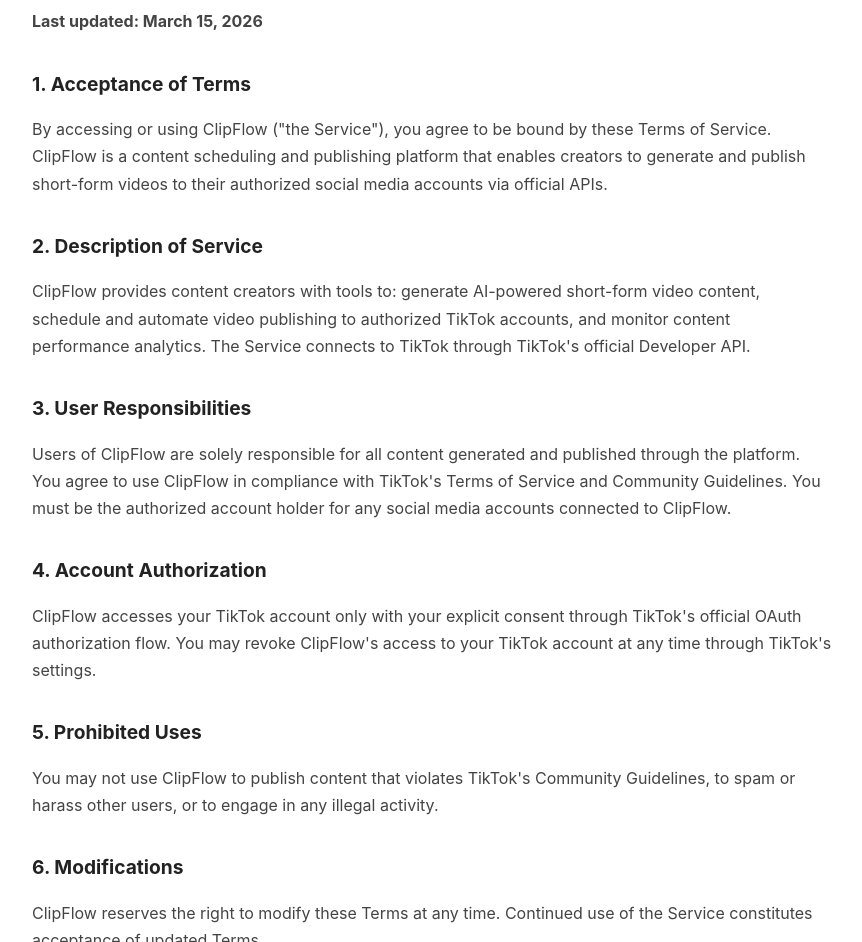
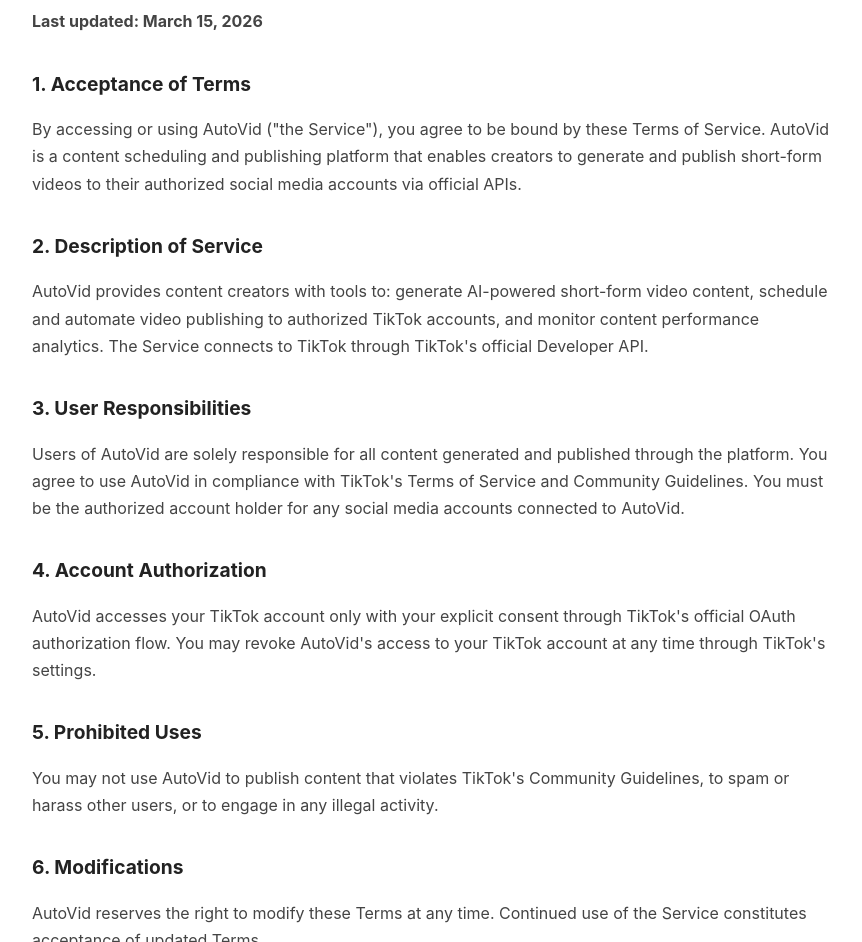
Before and after one commit to ComoDelivery/tiktok_legal, a plain HTML site: page terms.html in a window 1280 px wide. Shown: the part 122-1064 px from the top of the page, without its empty margins (208-1070 px from the left). Drawn offline with Linux system fonts and the light colour scheme.

Commit message:
Rebrand to AutoVid - terms.html

```diff
--- a/terms.html
+++ b/terms.html
@@ -3,7 +3,7 @@
 <head>
   <meta charset="UTF-8">
   <meta name="viewport" content="width=device-width, initial-scale=1.0">
-  <title>ClipFlow – Terms of Service</title>
+  <title>AutoVid – Terms of Service</title>
   <style>
     body { font-family: -apple-system, BlinkMacSystemFont, 'Segoe UI', sans-serif; max-width: 800px; margin: 60px auto; padding: 0 24px; color: #222; line-height: 1.7; }
     h1 { font-size: 2rem; margin-bottom: 8px; }
@@ -13,26 +13,26 @@
   </style>
 </head>
 <body>
-  <h1>ClipFlow – Terms of Service</h1>
+  <h1>AutoVid – Terms of Service</h1>
   <p><strong>Last updated: March 15, 2026</strong></p>
 
   <h2>1. Acceptance of Terms</h2>
-  <p>By accessing or using ClipFlow ("the Service"), you agree to be bound by these Terms of Service. ClipFlow is a content scheduling and publishing platform that enables creators to generate and publish short-form videos to their authorized social media accounts via official APIs.</p>
+  <p>By accessing or using AutoVid ("the Service"), you agree to be bound by these Terms of Service. AutoVid is a content scheduling and publishing platform that enables creators to generate and publish short-form videos to their authorized social media accounts via official APIs.</p>
 
   <h2>2. Description of Service</h2>
-  <p>ClipFlow provides content creators with tools to: generate AI-powered short-form video content, schedule and automate video publishing to authorized TikTok accounts, and monitor content performance analytics. The Service connects to TikTok through TikTok's official Developer API.</p>
+  <p>AutoVid provides content creators with tools to: generate AI-powered short-form video content, schedule and automate video publishing to authorized TikTok accounts, and monitor content performance analytics. The Service connects to TikTok through TikTok's official Developer API.</p>
 
   <h2>3. User Responsibilities</h2>
-  <p>Users of ClipFlow are solely responsible for all content generated and published through the platform. You agree to use ClipFlow in compliance with TikTok's Terms of Service and Community Guidelines. You must be the authorized account holder for any social media accounts connected to ClipFlow.</p>
+  <p>Users of AutoVid are solely responsible for all content generated and published through the platform. You agree to use AutoVid in compliance with TikTok's Terms of Service and Community Guidelines. You must be the authorized account holder for any social media accounts connected to AutoVid.</p>
 
   <h2>4. Account Authorization</h2>
-  <p>ClipFlow accesses your TikTok account only with your explicit consent through TikTok's official OAuth authorization flow. You may revoke ClipFlow's access to your TikTok account at any time through TikTok's settings.</p>
+  <p>AutoVid accesses your TikTok account only with your explicit consent through TikTok's official OAuth authorization flow. You may revoke AutoVid's access to your TikTok account at any time through TikTok's settings.</p>
 
   <h2>5. Prohibited Uses</h2>
-  <p>You may not use ClipFlow to publish content that violates TikTok's Community Guidelines, to spam or harass other users, or to engage in any illegal activity.</p>
+  <p>You may not use AutoVid to publish content that violates TikTok's Community Guidelines, to spam or harass other users, or to engage in any illegal activity.</p>
 
   <h2>6. Modifications</h2>
-  <p>ClipFlow reserves the right to modify these Terms at any time. Continued use of the Service constitutes acceptance of updated Terms.</p>
+  <p>AutoVid reserves the right to modify these Terms at any time. Continued use of the Service constitutes acceptance of updated Terms.</p>
 
   <h2>7. Contact</h2>
   <p>For questions regarding these Terms, contact us at: <a href="mailto:unpeudetout912@gmail.com">unpeudetout912@gmail.com</a></p>
```
